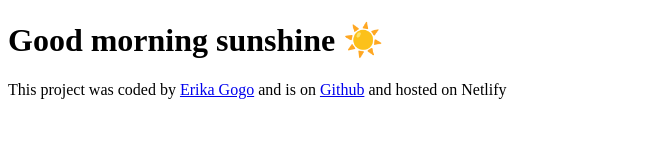
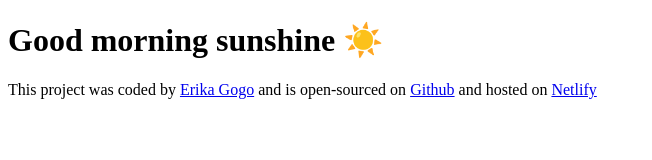
Before and after one commit to erikagogo/Sunny-weather-tracker, a plain HTML site: page index.html in a window 1280 px wide. Shown: the whole page, without its empty margins (0-652 px from the left). Drawn offline with Linux system fonts and the light colour scheme.

Commit message:
Updated the footer content

```diff
--- a/index.html
+++ b/index.html
@@ -8,8 +8,14 @@
   <body>
     <h1>Good morning sunshine ☀️</h1>
     This project was coded by
-    <a href="https://github.com/erikagogo/">Erika Gogo</a> and is on
-    <a href="https://github.com/erikagogo/Sunny-weather-tracker">Github</a>
-    and hosted on Netlify
+    <a href="https://github.com/erikagogo/" target="_blank">Erika Gogo</a> and
+    is open-sourced on
+    <a href="https://github.com/erikagogo/Sunny-weather-tracker" target="_blank"
+      >Github</a
+    >
+    and hosted on
+    <a href="https://sunny-weather-tracker.netlify.app/" target="_blank"
+      >Netlify</a
+    >
   </body>
 </html>
```
